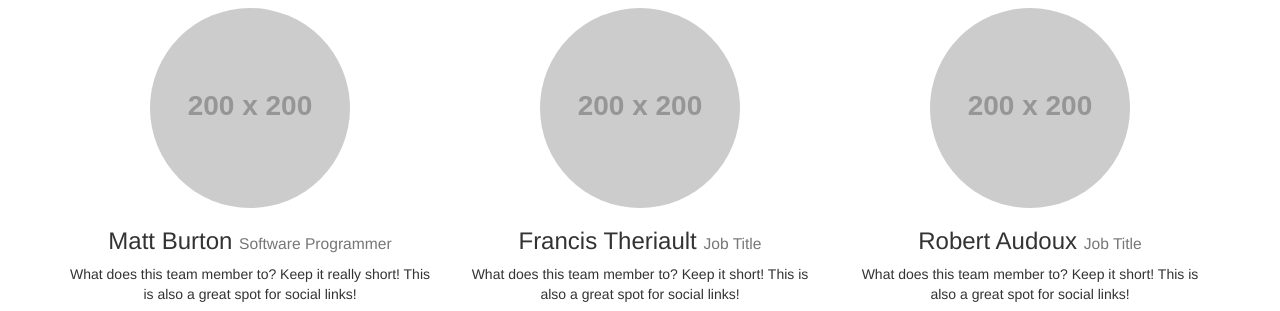
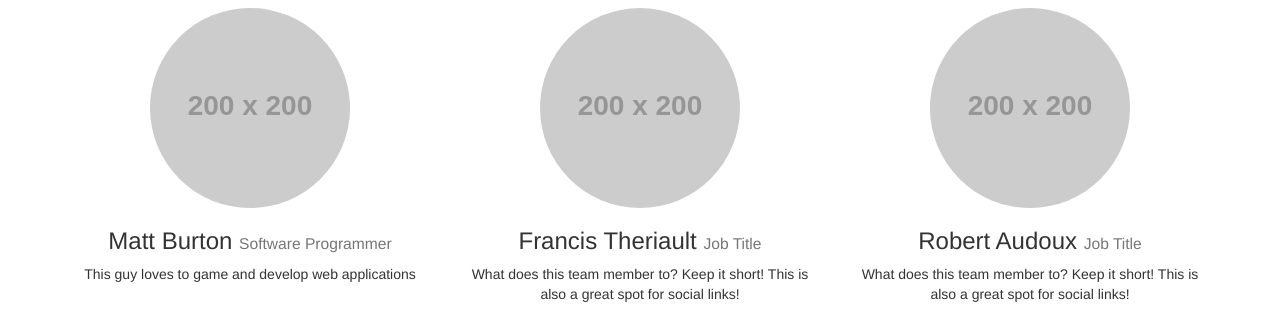
Before and after one commit to Burtonium/node-from-scratch, a website: page src/views/index.html in a window 1280 px wide. Shown: the part 414-725 px from the top of the page. Drawn offline with nearby package versions, Linux system fonts and the light colour scheme; files that its build step writes are made by us from their sources; placeholder pictures from the web are drawn by us; files whose address does not match are found by name.

Commit message:
seeds and first migration

```diff
--- a/src/views/index.html
+++ b/src/views/index.html
@@ -87,7 +87,7 @@
                 <h3>Matt Burton
                     <small>Software Programmer</small>
                 </h3>
-                <p>What does this team member to? Keep it really short! This is also a great spot for social links!</p>
+                <p>This guy loves to game and develop web applications</p>
             </div>
             <div class="col-lg-4 col-sm-6 text-center">
                 <img class="img-circle img-responsive img-center" src="https://placehold.it/200x200" alt="">
```
Also changed, not shown: package.json (+7 -4 lines).
